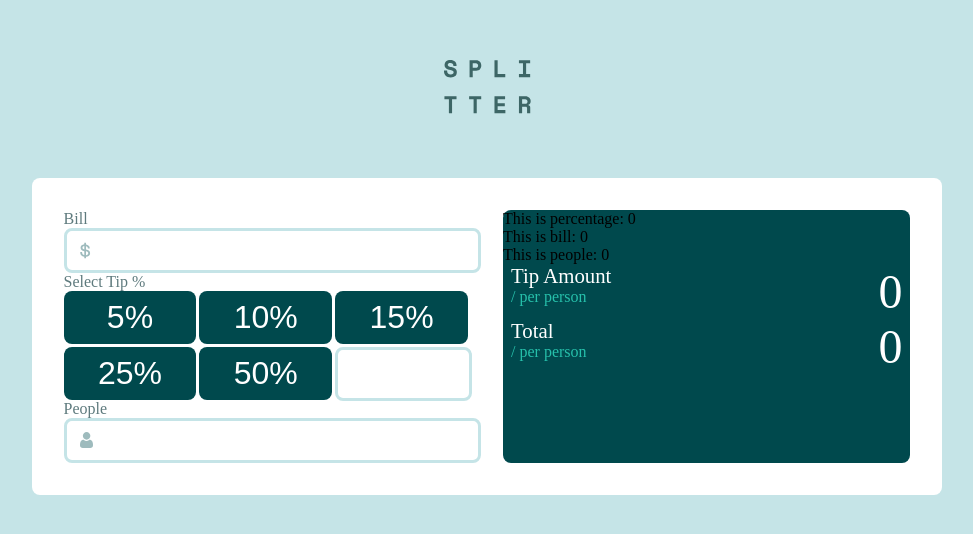
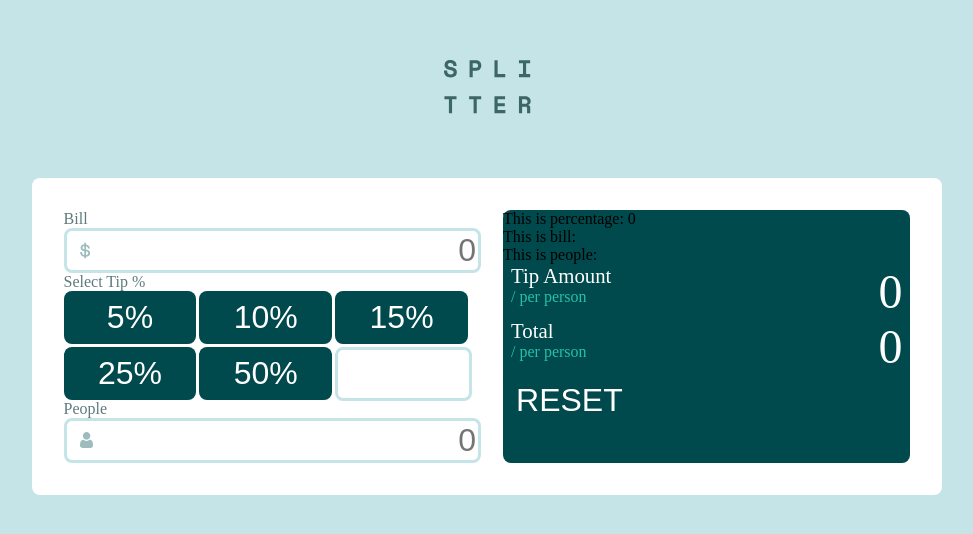
Before and after one commit to Xize-Wu/tip-calculator-app, a React (Vite) app: page / in a window 1280 px wide. Shown: the part 156-690 px from the top of the page, without its empty margins (153-1126 px from the left). Built offline with nearby package versions, Linux system fonts and the light colour scheme.

Commit message:
add reset button

```diff
--- a/src/component/LeftColumn/InputBox.tsx
+++ b/src/component/LeftColumn/InputBox.tsx
@@ -1,7 +1,8 @@
 import { styled } from "styled-components";
-import { useDispatch } from "react-redux";
+import { useDispatch, useSelector } from "react-redux";
 import { updateBillValue } from "../../features/billSlice";
 import { updatePeopleValue } from "../../features/peopleSlice";
+import type { RootState } from '../../app/store'
 
 const StyledInputComponent = styled.div`
   display: grid;
@@ -38,6 +39,12 @@ width: 100%;
   -webkit-appearance: none;
   margin: 0;
 
+  &:hover {
+    border-color: var(--strong-cyan);
+    outline: none;
+    caret-color: transparent;
+  }
+
   &:focus {
     border-color: var(--strong-cyan);
     outline: none;
@@ -64,6 +71,9 @@ interface InputBoxProps {
 
 function InputBox({ tag, svg }: InputBoxProps) {
   const dispatch = useDispatch();
+  const bill = useSelector((state: RootState) => state.bill.value)
+  const people = useSelector((state: RootState) => state.people.value)
+
 
   function handleInputChange(event: React.ChangeEvent<HTMLInputElement>) {
     tag === "Bill"
@@ -78,7 +88,7 @@ function InputBox({ tag, svg }: InputBoxProps) {
         <StyledSvg xmlns="http://www.w3.org/2000/svg" width="11" height="17">
           <path fill="#9EBBBD" d={svg} />
         </StyledSvg>
-        <StyledInputField type="number" onChange={handleInputChange} />
+        <StyledInputField type="number" placeholder = "0" value={tag === "Bill"?bill:people} onChange={handleInputChange} />
       </StyledInput>
     </StyledInputComponent>
   );
--- a/src/component/RightColumn.tsx
+++ b/src/component/RightColumn.tsx
@@ -3,6 +3,7 @@ import { useSelector } from 'react-redux'
 
 import type { RootState } from '../app/store'
 import ResultBox from "./RightColumn/ResultBox";
+import ResetButton from "./RightColumn/ResetButton";
 
 
 const StyledRightColumn = styled.div`
@@ -27,6 +28,7 @@ function RightColumn (){
             <div>This is people: {people}</div>
             <ResultBox label="Tip Amount"/>
             <ResultBox label="Total"/>
+            <ResetButton/>
         </StyledRightColumn>
     )
 }
--- a/src/component/RightColumn/ResetButton.tsx
+++ b/src/component/RightColumn/ResetButton.tsx
@@ -0,0 +1,34 @@
+import { styled } from "styled-components";
+import { useDispatch } from "react-redux";
+import { updateBillValue } from "../../features/billSlice";
+import { updatePeopleValue } from "../../features/peopleSlice";
+import { setValue } from "../../features/percentageSlice";
+
+const StyledButton = styled.button`
+  background-color: var(--very-dark-cyan);
+  color: var(--white);
+  width: 8.3rem;
+  height: 3.3rem;
+  font-size: 2rem;
+  border-radius: 8px;
+  border: none;
+  &:hover {
+    background-color: var(--app-bg-color);
+  }
+`;
+
+
+
+function ResetButton() {
+    const dispatch = useDispatch();
+
+    function handleClick() {
+        dispatch(updateBillValue(""));
+        dispatch(updatePeopleValue(""));
+        dispatch(setValue(0));
+        console.log("Hi I'm here")
+      }
+  return <StyledButton onClick={handleClick}>RESET</StyledButton>;
+}
+
+export default ResetButton;
--- a/src/features/billSlice.ts
+++ b/src/features/billSlice.ts
@@ -1,18 +1,18 @@
 import { createSlice, PayloadAction } from "@reduxjs/toolkit";
 
 interface BillState {
-  value: number;
+  value: number|"";
 }
 
 const initialState: BillState = {
-  value: 0,
+  value: "",
 };
 
 const billSlice = createSlice({
   name: "bill",
   initialState,
   reducers: {
-    updateBillValue: (state, action: PayloadAction<number>) => {
+    updateBillValue: (state, action: PayloadAction<number|"">) => {
       state.value = action.payload;
     },
   },
--- a/src/features/peopleSlice.ts
+++ b/src/features/peopleSlice.ts
@@ -1,18 +1,18 @@
 import { createSlice, PayloadAction } from "@reduxjs/toolkit";
 
 interface PeopleState {
-  value: number;
+  value: number|"";
 }
 
 const initialState: PeopleState = {
-  value: 0,
+  value: "",
 };
 
 const peopleSlice = createSlice({
   name: "people",
   initialState,
   reducers: {
-    updatePeopleValue: (state, action: PayloadAction<number>) => {
+    updatePeopleValue: (state, action: PayloadAction<number|"">) => {
       state.value = action.payload;
     },
   },
```
